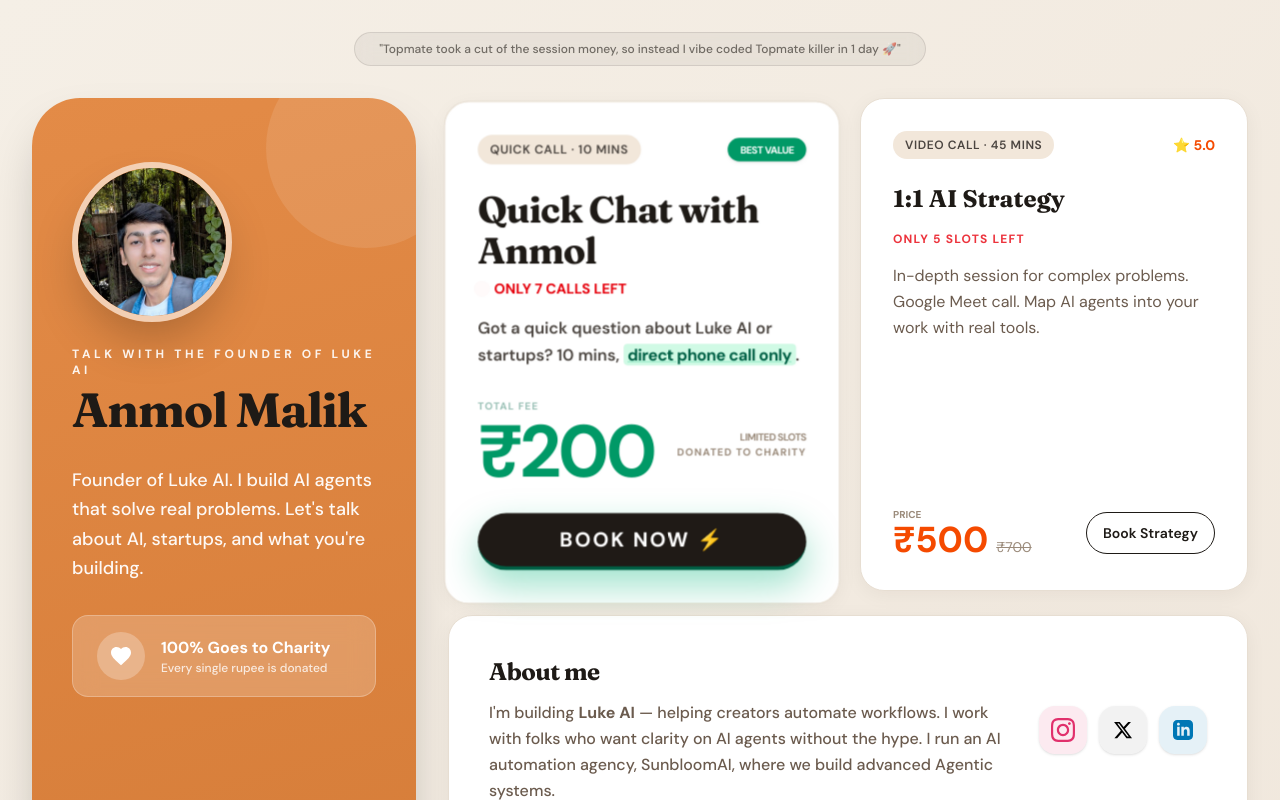
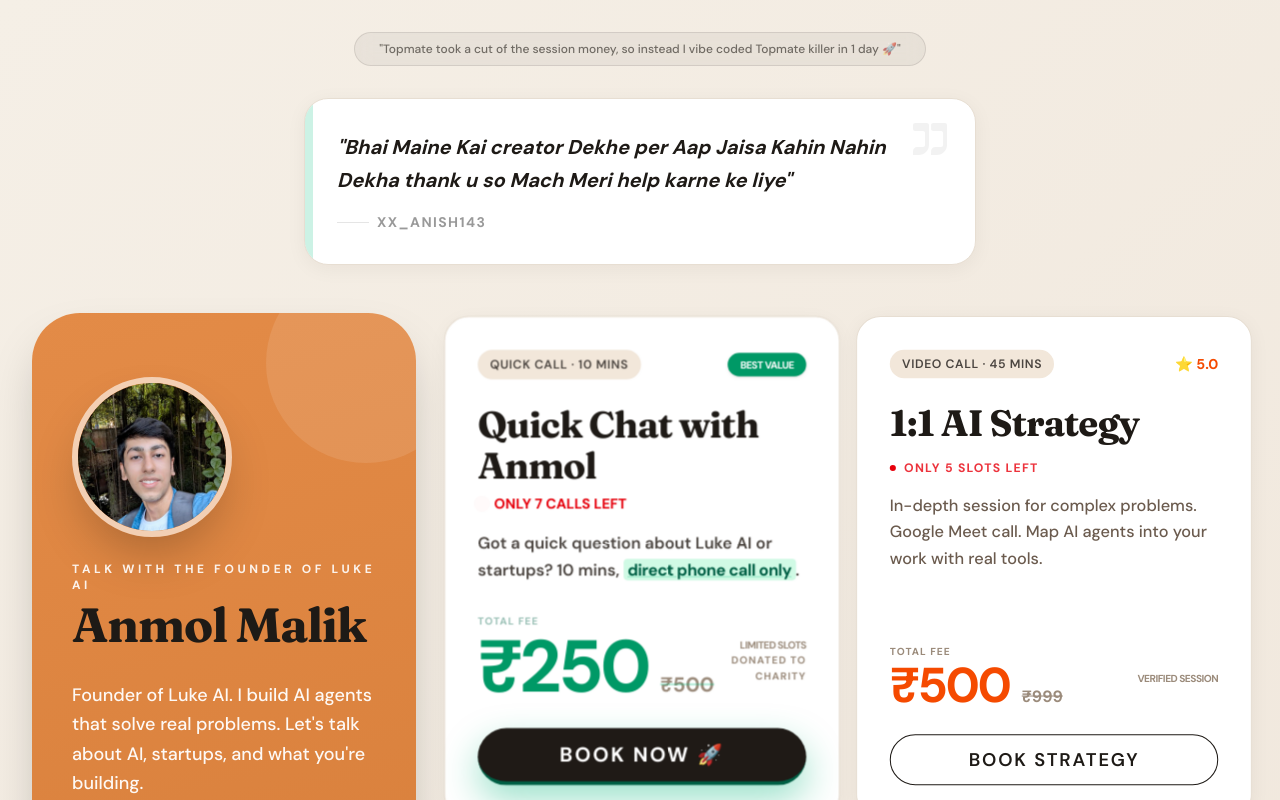
Before and after one commit to hash-anmol/talk-with-anmol, a Next.js app: page / in a window 1280 px wide. Shown: the top 800 px of the page. Built offline with nearby package versions, Linux system fonts and the light colour scheme; no server answers.

Commit message:
Update prices, add testimonial, and refine layout

```diff
--- a/convex/bookings.ts
+++ b/convex/bookings.ts
@@ -12,7 +12,7 @@
     bookingType: v.union(v.literal("strategy"), v.literal("quick")),
   },
   handler: async (ctx, args) => {
-    const basePrice = args.bookingType === "strategy" ? 500 : 200;
+    const basePrice = args.bookingType === "strategy" ? 500 : 250;
     const price = args.recording ? basePrice + 200 : basePrice;
     const bookingId = await ctx.db.insert("bookings", {
       customerName: args.name,
--- a/src/app/api/razorpay/webhook/route.ts
+++ b/src/app/api/razorpay/webhook/route.ts
@@ -66,10 +66,10 @@
       });
 
       await client.mutation(api.bookings.confirmBooking, {
-        bookingId,
+        bookingId: bookingId as any,
         paymentId: paymentEntity.id,
-        calendarEventId: calendar.calendarEventId,
-        meetLink: calendar.meetLink,
+        calendarEventId: calendar.calendarEventId || undefined,
+        meetLink: calendar.meetLink || undefined,
       });
     }
   }
--- a/src/app/booking/booking-form.tsx
+++ b/src/app/booking/booking-form.tsx
@@ -41,7 +41,7 @@
       .finally(() => setLoading(false));
   }, [date, bookingType]);
 
-  const basePrice = bookingType === "quick" ? 200 : 500;
+  const basePrice = bookingType === "quick" ? 250 : 500;
   const price = useMemo(() => (recording ? basePrice + 200 : basePrice), [recording, basePrice]);
 
   const submit = async () => {
--- a/src/app/page.tsx
+++ b/src/app/page.tsx
@@ -10,14 +10,31 @@
 
 export default function Home() {
   const remainingSlots = useQuery(api.bookings.getRemainingSlots);
-  const bookings = useQuery(api.bookings.listBookings);
-  const confirmedCount = bookings?.filter(b => b.status === "confirmed").length ?? 4;
+  const confirmedCount = 4;
+  const rating = "5.0/5";
 
   return (
     <div className="page-shell min-h-screen p-4 lg:p-8 flex flex-col items-center">
       {/* Banner */}
       <div className="mb-8 rounded-full bg-[#1f1a16]/5 px-6 py-2 text-xs font-medium text-[#1f1a16]/60 border border-[#1f1a16]/10 backdrop-blur-sm text-center">
         "Topmate took a cut of the session money, so instead I vibe coded Topmate killer in 1 day 🚀"
+      </div>
+
+      {/* Testimonial */}
+      <div className="mb-12 max-w-2xl w-full">
+        <div className="card bg-white/80 backdrop-blur-md p-8 rounded-[2rem] border-none shadow-xl relative overflow-hidden group">
+          <div className="absolute top-0 left-0 w-2 h-full bg-emerald-500/20"></div>
+          <svg className="absolute top-4 right-6 h-12 w-12 text-black/5" fill="currentColor" viewBox="0 0 24 24">
+            <path d="M14.017 21L14.017 18C14.017 16.8954 14.9124 16 16.017 16H19.017C19.5693 16 20.017 15.5523 20.017 15V9C20.017 8.44772 19.5693 8 19.017 8H15.017C14.4647 8 14.017 7.55228 14.017 7V5C14.017 4.44772 14.4647 4 15.017 4H21.017C21.5693 4 22.017 4.44772 22.017 5V15C22.017 17.7614 19.7784 20 17.017 20H14.017V21ZM5 21V18C5 16.8954 5.89543 16 7 16H10C10.5523 16 11 15.5523 11 15V9C11 8.44772 10.5523 8 10 8H6C5.44772 8 5 7.55228 5 7V5C5 4.44772 5.44772 4 6 4H12C12.5523 4 13 4.44772 13 5V15C13 17.7614 10.7614 20 8 20H5V21Z" />
+          </svg>
+          <p className="text-xl font-bold text-[#1e1a16] leading-relaxed relative z-10 italic">
+            "Bhai Maine Kai creator Dekhe per Aap Jaisa Kahin Nahin Dekha thank u so Mach Meri help karne ke liye"
+          </p>
+          <div className="mt-4 flex items-center gap-2">
+            <div className="h-px w-8 bg-black/10"></div>
+            <span className="text-sm font-black text-black/40 uppercase tracking-widest">xx_anish143</span>
+          </div>
+        </div>
       </div>
 
       <div className="mx-auto grid w-full max-w-[1400px] grid-cols-1 lg:grid-cols-12 gap-8 lg:items-stretch">
@@ -70,7 +87,7 @@
                 </span>
               </div>
               <div className="card flex flex-1 flex-col items-center justify-center gap-1 border-none bg-white/95 p-4 text-center text-black shadow-lg hover:scale-105 transition-all duration-300 rounded-2xl">
-                <span className="text-3xl font-black">5.0</span>
+                <span className="text-3xl font-black">{rating}</span>
                 <span className="text-[10px] font-bold uppercase tracking-widest opacity-60">
                   Ratings
                 </span>
@@ -111,7 +128,10 @@
                 <div className="flex items-center justify-between">
                   <div className="flex flex-col">
                     <span className="text-[10px] font-black text-emerald-800/40 uppercase tracking-widest leading-none mb-1">Total Fee</span>
-                    <span className="text-7xl font-black text-emerald-600 tracking-tighter leading-none">₹200</span>
+                    <div className="flex items-baseline gap-3">
+                      <span className="text-7xl font-black text-emerald-600 tracking-tighter leading-none">₹250</span>
+                      <span className="text-xl text-[#9b8b7b] line-through decoration-emerald-500/30 font-bold">₹500</span>
+                    </div>
                   </div>
                   <div className="text-right flex flex-col items-end">
                      <span className="text-[10px] font-bold text-[#9b8b7b] uppercase tracking-tighter">Limited slots</span>
@@ -119,35 +139,41 @@
                   </div>
                 </div>
                 <Link href="/booking?type=quick" className="btn-primary bg-emerald-600 px-10 py-6 text-xl font-black shadow-[0_15px_35px_rgba(16,185,129,0.4)] hover:shadow-emerald-400/60 hover:bg-emerald-700 hover:-translate-y-2 transition-all active:scale-95 rounded-[1.5rem] text-center border-b-4 border-emerald-800 uppercase tracking-widest">
-                  BOOK NOW ⚡
+                  BOOK NOW 🚀
                 </Link>
               </div>
             </section>
 
             {/* 45-min Session Card */}
-            <section className="card fade-in flex flex-col justify-between border-none p-8 shadow-xl rounded-[2.5rem] opacity-95 hover:opacity-100 transition-all">
+            <section className="card fade-in flex flex-col justify-between border-none p-8 shadow-[0_20px_50px_rgba(30,26,22,0.05)] ring-4 ring-orange-500/20 relative rounded-[2.5rem] transform lg:scale-[1.02] lg:translate-y-2 opacity-95 hover:opacity-100 transition-all">
               <div>
                 <div className="mb-6 flex items-center justify-between">
-                  <span className="pill bg-orange-100 text-orange-800 px-3 py-1 text-xs font-bold uppercase tracking-wider">Video Call · 45 mins</span>
+                  <span className="pill bg-orange-100 text-orange-800 px-4 py-2 text-xs font-black uppercase tracking-wider">Video Call · 45 mins</span>
                   <span className="text-sm font-bold text-orange-600">⭐ 5.0</span>
                 </div>
-                <h2 className="mb-4 text-2xl font-bold">1:1 AI Strategy</h2>
-                <div className="text-xs font-bold text-red-600/80 mb-4 uppercase tracking-widest">
+                <h2 className="mb-4 text-4xl font-black tracking-tight text-[#1e1a16]">1:1 AI Strategy</h2>
+                <div className="text-xs font-bold text-red-600/80 mb-4 uppercase tracking-widest flex items-center gap-2">
+                  <span className="h-1.5 w-1.5 rounded-full bg-red-600"></span>
                   only {remainingSlots?.strategy ?? 5} slots left
                 </div>
-                <p className="mb-6 text-base leading-relaxed text-[#6b5b4e]">
+                <p className="mb-8 text-base leading-relaxed text-[#6b5b4e] font-medium">
                   In-depth session for complex problems. Google Meet call. Map AI agents into your work with real tools.
                 </p>
               </div>
-              <div className="flex items-center justify-between mt-4">
-                <div className="flex flex-col">
-                  <span className="text-[10px] font-bold text-[#9b8b7b] uppercase">Price</span>
-                  <div className="flex items-baseline gap-2">
-                    <span className="text-4xl font-black text-orange-600 leading-none">₹500</span>
-                    <span className="text-sm text-[#9b8b7b] line-through">₹700</span>
+              <div className="flex flex-col gap-6">
+                <div className="flex items-center justify-between mt-4">
+                  <div className="flex flex-col">
+                    <span className="text-[10px] font-black text-[#9b8b7b] uppercase tracking-widest leading-none mb-1">Total Fee</span>
+                    <div className="flex items-baseline gap-3">
+                      <span className="text-5xl font-black text-orange-600 leading-none tracking-tighter">₹500</span>
+                      <span className="text-base text-[#9b8b7b] line-through font-bold">₹999</span>
+                    </div>
+                  </div>
+                  <div className="text-right flex flex-col items-end">
+                     <span className="text-[10px] font-bold text-[#9b8b7b] uppercase tracking-tighter">Verified session</span>
                   </div>
                 </div>
-                <Link href="/booking" className="btn-secondary px-8 py-3 text-sm border-orange-200 text-orange-700 font-bold hover:bg-orange-50 rounded-xl transition-all">
+                <Link href="/booking" className="btn-secondary px-10 py-6 text-lg font-black border-orange-200 text-orange-700 hover:bg-orange-50 rounded-[1.5rem] transition-all text-center uppercase tracking-widest">
                   Book Strategy
                 </Link>
               </div>
@@ -210,7 +236,6 @@
             </section>
           </div>
         </main>
-
       </div>
     </div>
   );
```
